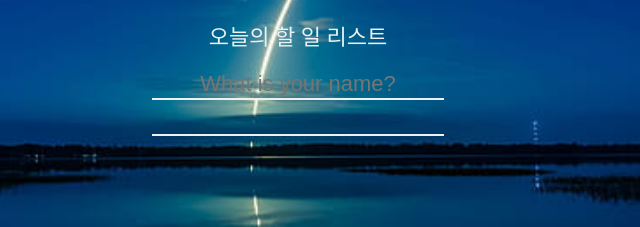
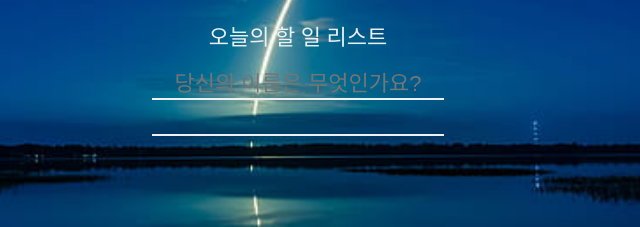
Before and after one commit to JanghoBae1/Todolist-Site, a plain HTML site: page index.html in a window 1280 px wide. Shown: the part 355-582 px from the top of the page, 342-982 px from the left. Drawn offline with Linux system fonts and the light colour scheme.

Commit message:
Update index.html

```diff
--- a/index.html
+++ b/index.html
@@ -17,7 +17,12 @@
     <h5>오늘의 할 일 리스트</h5>
 
     <form class="js-form form">
-      <input type="text" placeholder="What is your name?" />
+      <input
+        required
+        maxlength="15"
+        type="text"
+        placeholder="당신의 이름은 무엇인가요?"
+      />
     </form>
 
     <form class="js-toDoForm">
```
